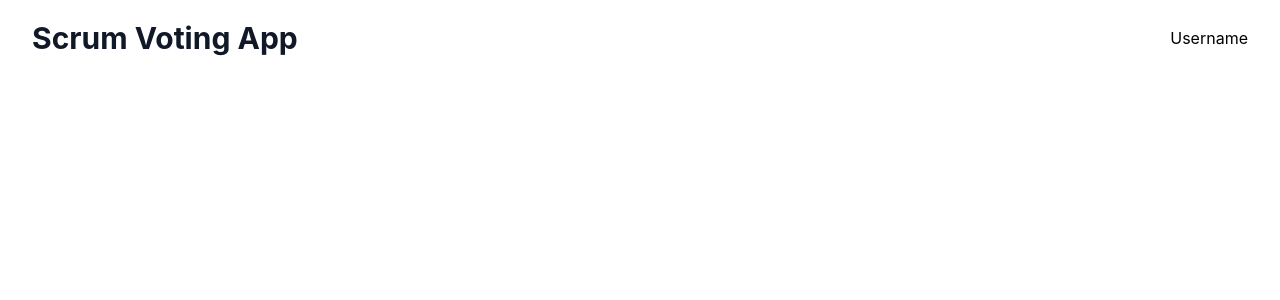
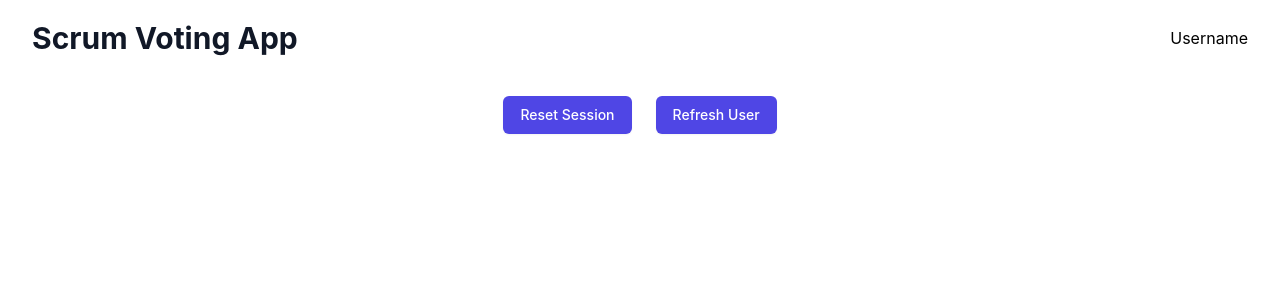
Before and after one commit to Exlite29/scrum-voting-app, a React (Create React App) app: page / in a window 1280 px wide. Shown: the top 300 px of the page. Built offline with nearby package versions, Linux system fonts and the light colour scheme.

Commit message:
fourth update

```diff
--- /dev/null
+++ b/src/components/Button/Button.js
@@ -0,0 +1,14 @@
+const Button = ({ title, handleClick, disabled, className }) => {
+  return (
+    <button
+      type="button"
+      onClick={handleClick}
+      disabled={disabled}
+      className={`relative inline-flex items-center px-4 py-2 border border-transparent shadow-sm text-sm font-medium rounded-md text-white bg-indigo-600 hover:bg-indigo-700 focus:outline-none focus:ring-2 focus:ring-offset-2 focus:ring-indigo-500 ${className}`}
+    >
+      {title}
+    </button>
+  );
+};
+
+export default Button;
--- a/src/containers/App.js
+++ b/src/containers/App.js
@@ -1,10 +1,27 @@
 import "./App.css";
 import Heading from "../components/Heading/Heading";
+import Button from "../components/Button/Button";
 
 function App() {
   return (
     <main className="max-w-7xl mx-auto my-5 px-4 sm:px-6 lg:px-8">
       <Heading />
+      <div className="flex flex-col flex-wrap max-w-3xl mx-auto mt-10">
+        <div className="flex justify-center">
+          <Button
+            title="Reset Session"
+            // handleClick={handleReset}
+            //disabled={hidden}
+            className="mr-3"
+          />
+          <Button
+            title="Refresh User"
+            // handleClick={handleRefreshUser}
+            // disabled={false}
+            className="ml-3"
+          />
+        </div>
+      </div>
     </main>
   );
 }
```
